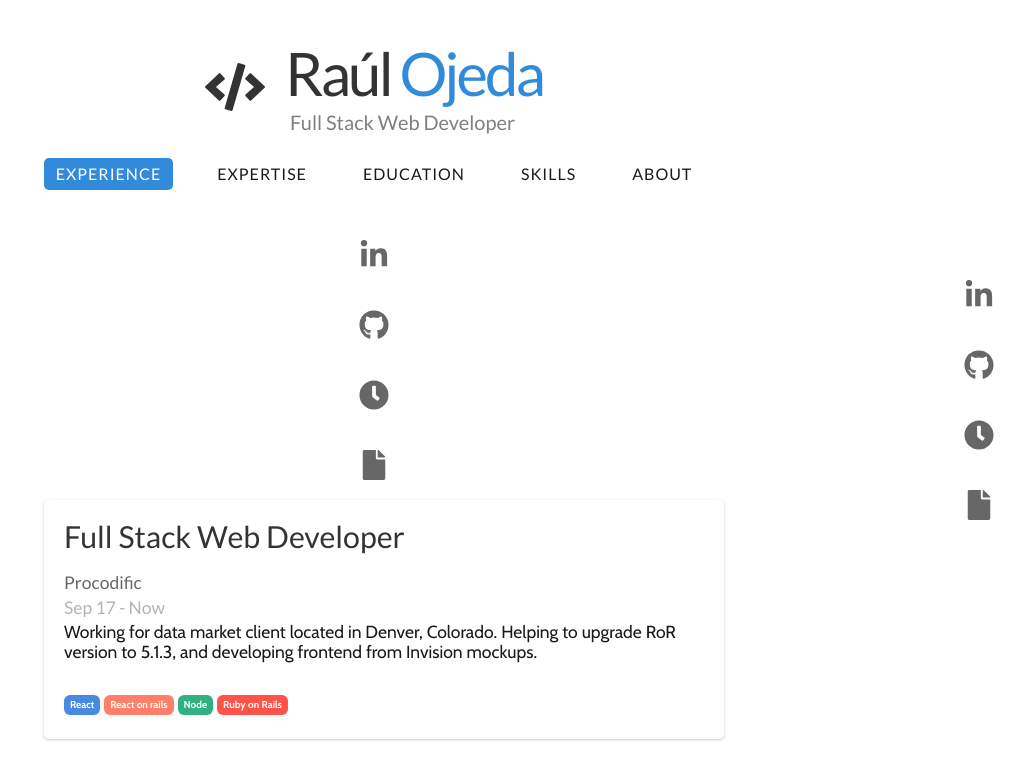
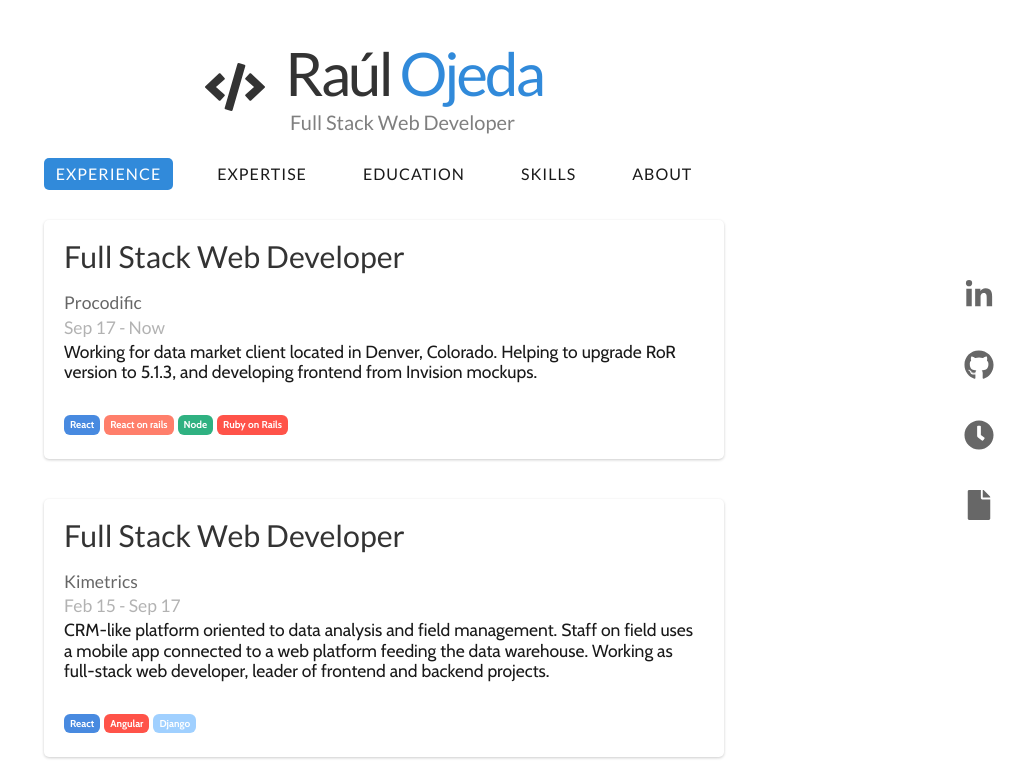
Before and after one commit to rauloojs/raul-ojeda-tech, a Gatsby site: page / in a window 1280 px wide. Shown: the top 776 px of the page, without its empty margins (266-1280 px from the left). Built offline with nearby package versions, Linux system fonts and the light colour scheme; Gatsby itself is replaced by a stand-in of ours; some packages are replaced by stand-ins of ours.

Commit message:
feature(pages Index): Remove Profiles component

```diff
--- a/src/pages/index.js
+++ b/src/pages/index.js
@@ -2,7 +2,6 @@ import React, { Component } from 'react'
 import { graphql } from 'gatsby'
 
 import Layout from '../components/Layout'
-import Profiles from '../components/Profiles';
 import Positions from '../components/Positions';
 
 class IndexPage extends Component {
@@ -15,7 +14,6 @@ class IndexPage extends Component {
   }
 
   handleSelectPosition = (selectedPosition) => {
-    console.log(selectedPosition)
     this.setState({
       selectedPosition
     })
@@ -24,7 +22,6 @@ class IndexPage extends Component {
   render () {
     return (
       <Layout>
-        <Profiles />
         <Positions
           positions={this.props.data.allPositionsJson.edges}
           selectedItem={this.state.selectedPosition}
```
